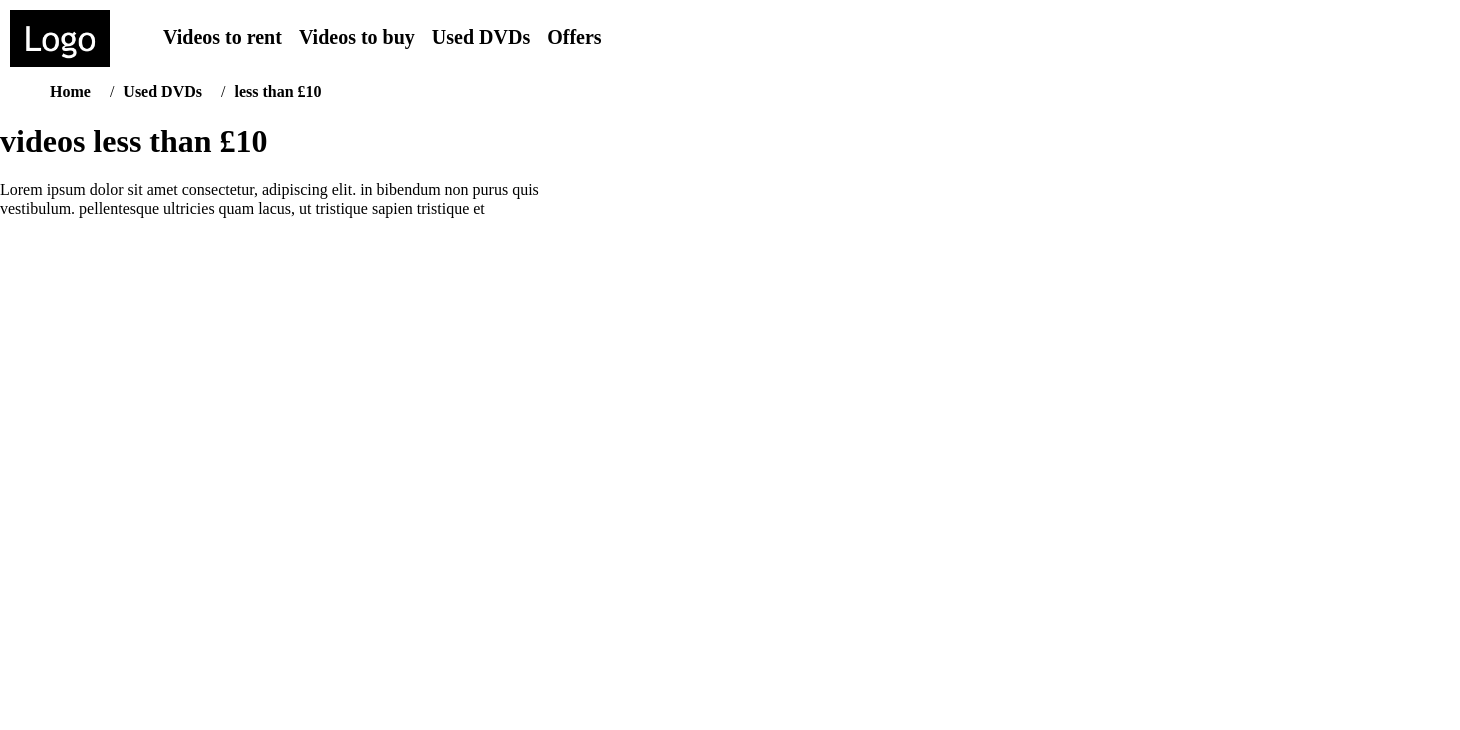
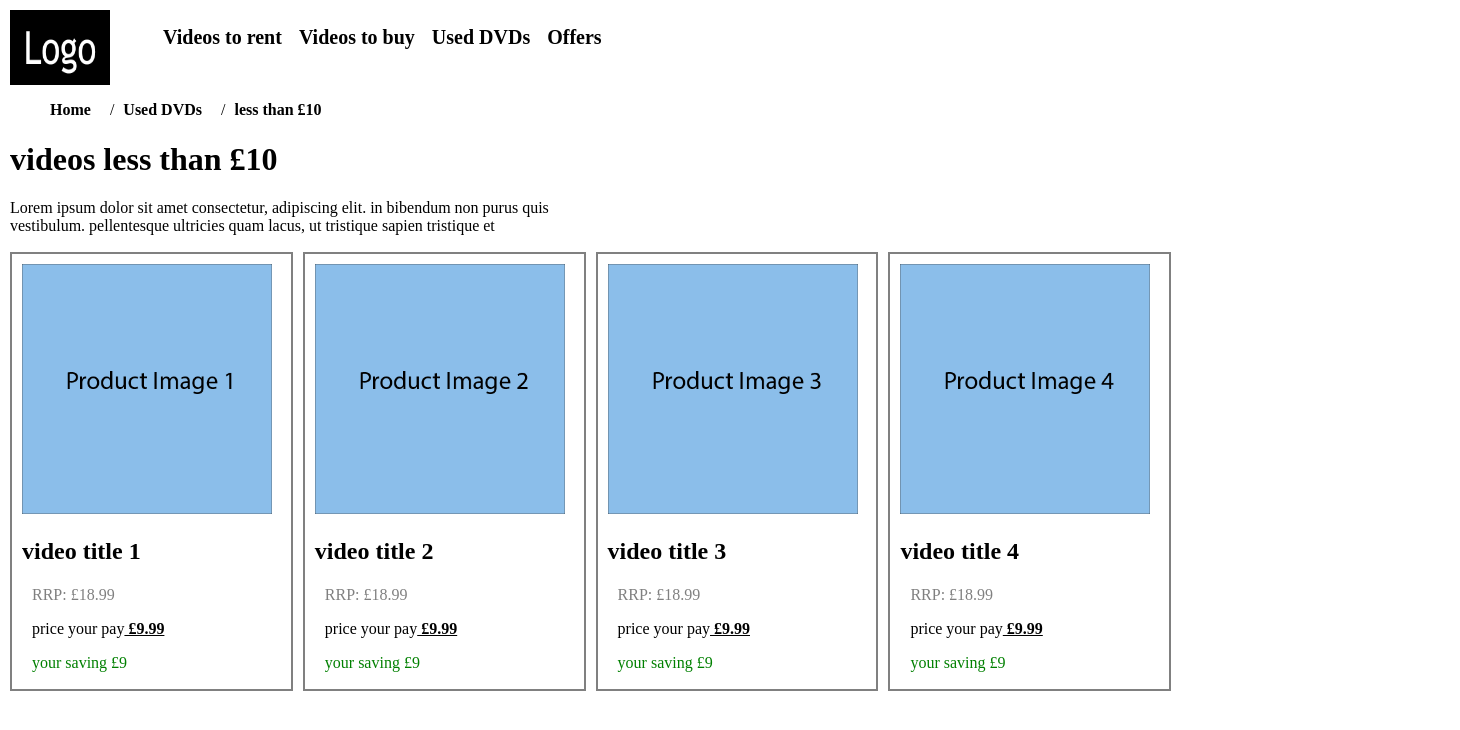
Before and after one commit to zaiad/Page-d-accueil-du-magasin-de-vid-o, a plain HTML site: page index.html in a window 1280 px wide. Shown: the whole page, 1460 px wide, since content can reach past the window. Drawn offline with Linux system fonts and the light colour scheme.

Commit message:
brief 2 is completed

```diff
--- a/index.html
+++ b/index.html
@@ -15,10 +15,10 @@
         <nav>
         <img  class="logo" src="logo.png" alt="">
         <ul>
-            <li><a href="">Videos to rent</a></li>
-            <li><a href="">Videos to buy</a></li>
-            <li><a href="">Used DVDs</a></li>
-            <li><a href="">Offers</a></li>
+            <li><a href="#">Videos to rent</a></li>
+            <li><a href="#">Videos to buy</a></li>
+            <li><a href="#">Used DVDs</a></li>
+            <li><a href="#">Offers</a></li>
         </ul>
     </nav>
     </div>
@@ -35,5 +35,38 @@
         Lorem ipsum dolor sit amet consectetur, adipiscing elit. in bibendum non purus quis
         vestibulum. pellentesque ultricies quam lacus, ut tristique sapien tristique et
     </p>
+
+
+    <section>
+        <article class="product1">
+           <img src="pic1.png" alt="">
+           <h2>video title 1</h2>
+           <p class="p1">RRP: £18.99</p>
+           <p class="p2">price your pay<span> £9.99 </span></p>
+           <p class="p3">your saving £9</p>
+        </article>
+        <article class="product2">
+            <img src="pic2.png" alt="">
+            <h2>video title 2</h2>
+            <p class="p1">RRP: £18.99</p>
+            <p class="p2">price your pay<span> £9.99 </span></p>
+            <p class="p3">your saving £9</p>
+         </article>
+         <article class="product3">
+            <img src="pic3.png" alt="">
+            <h2>video title 3</h2>
+            <p class="p1">RRP: £18.99</p>
+            <p class="p2">price your pay<span> £9.99 </span></p>
+            <p class="p3">your saving £9</p>
+         </article>
+         <article class="product4">
+            <img src="pic4.png" alt="">
+            <h2>video title 4</h2>
+            <p class="p1">RRP: £18.99</p>
+            <p class="p2">price your pay<span> £9.99 </span></p>
+            <p class="p3">your saving £9</p>
+         </article>
+    </section>
+    </header>
 </body>
 </html>
--- a/test.css
+++ b/test.css
@@ -1,7 +1,7 @@
 
 .logo {
     width: 100px;
-    height: 75;
+    height: 75px;
 }
 nav{
     display: flex;
@@ -43,3 +43,34 @@ color: black;
 .breadcrumb ul li a:hover{
     text-decoration: underline;
 }
+section article  img{
+    width: 250px;
+}
+h1{
+    margin-left: 10px;
+}
+p{
+    margin-left: 10px;
+
+}
+section article{
+    border: 2px solid;
+    border-color: gray;
+    width: 21%;
+    margin-left: 10px;
+    padding-top: 10px;
+    padding-left: 10px;
+}
+.p1{
+    color: grey;
+}
+.p3{
+    color: green;
+}
+section {
+    display: flex;
+}
+span{
+    font-weight: bold;
+    text-decoration: underline;
+}
```
